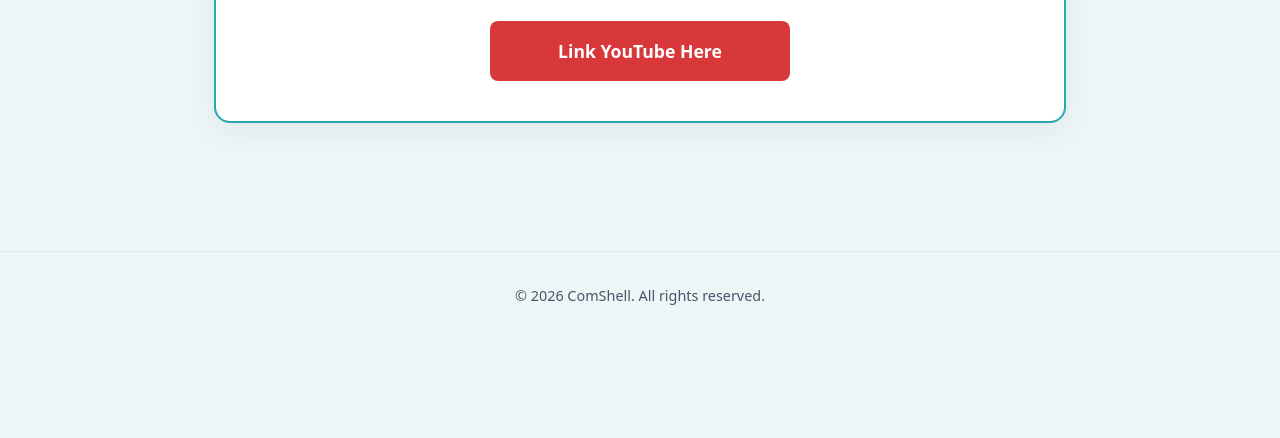
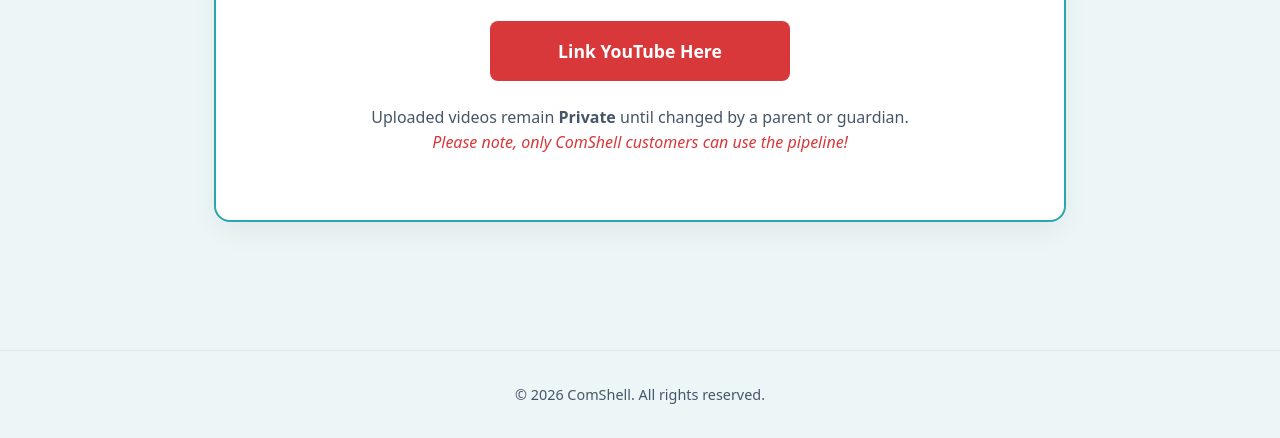
Before and after one commit to comshell/comshell.github.io, a plain HTML site: page dashboard.html in a window 1280 px wide. Shown: the part 389-827 px from the top of the page. Before the commit the page ends 800 px from the top, so only its background shows below. Drawn offline with nearby package versions, Linux system fonts and the light colour scheme.

Commit message:
added customer warning

```diff
--- a/dashboard.html
+++ b/dashboard.html
@@ -380,6 +380,7 @@
             <div style="display: flex; justify-content: center;">
                 <a id="login-btn" href="#" class="btn-primary" style="max-width: 300px;">Link YouTube Here</a>
             </div>
+            <p style="margin-top: 1.5rem;">Uploaded videos remain <strong>Private</strong> until changed by a parent or guardian.<br><em><span class="highlight-red">Please note, only ComShell customers can use the pipeline!</span></em></p>
         </div>
 
         <!-- Upload Section Card (After Account is Linked) -->
```
